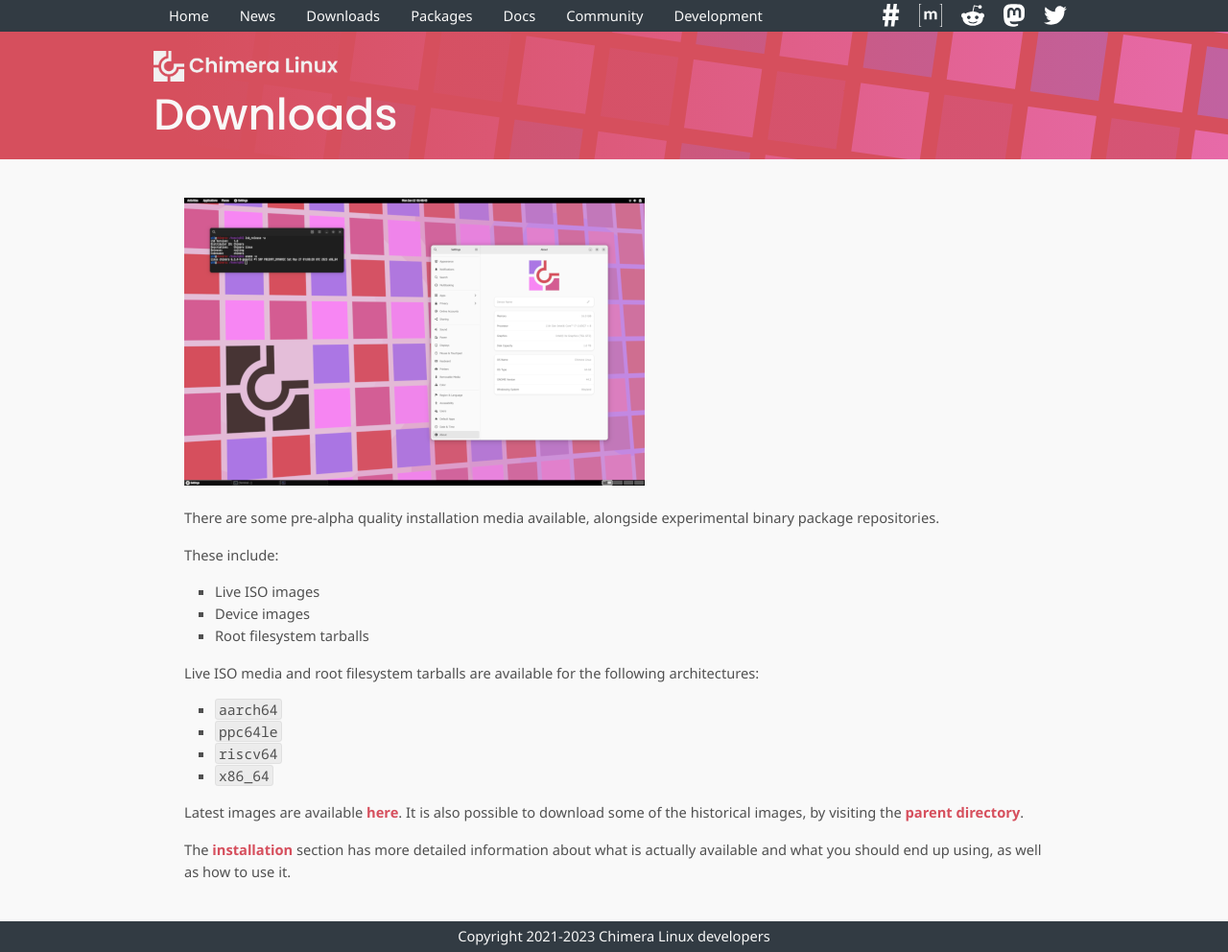
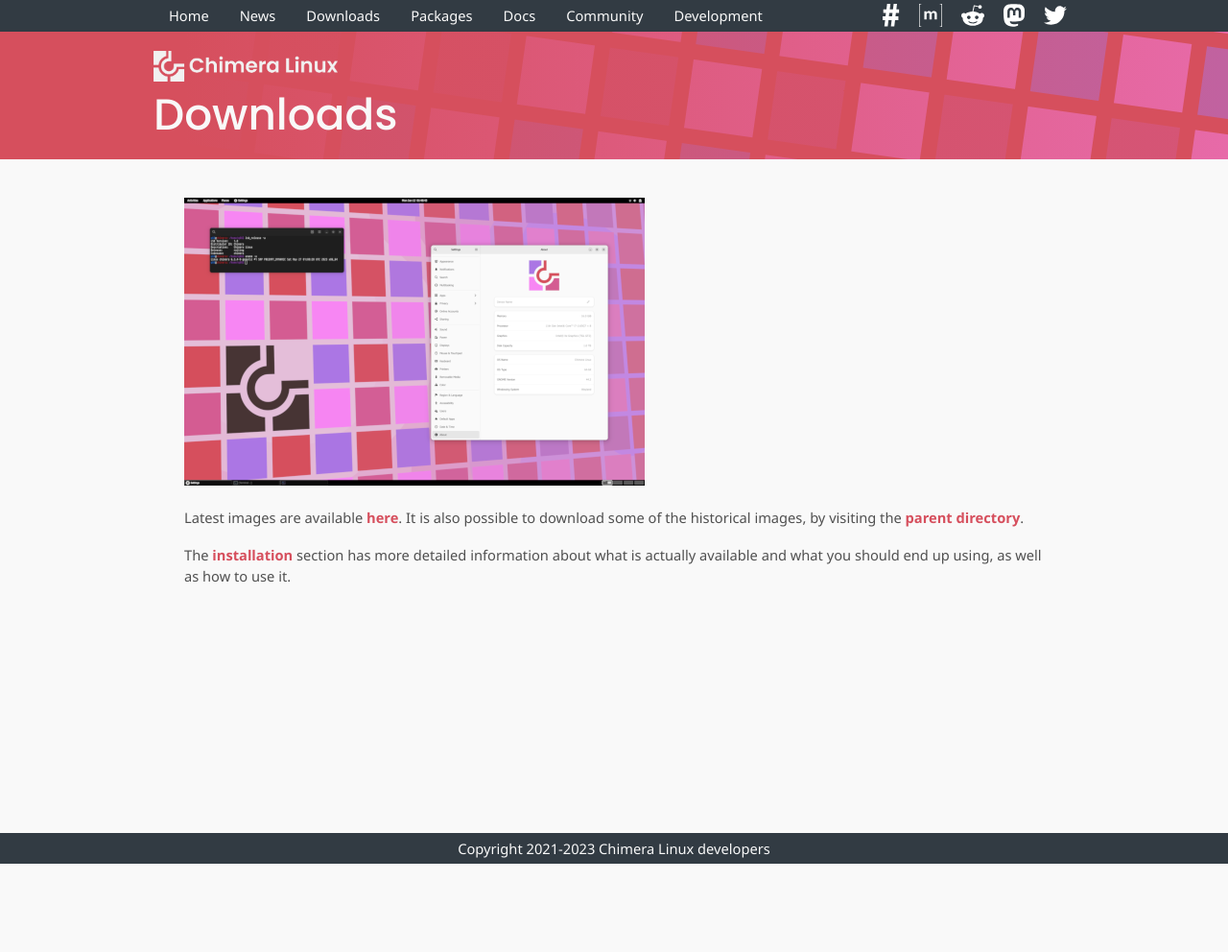
Before and after one commit to chimera-linux/chimera-linux.github.io, a Jekyll site: the page built from downloads/index.md, in a window 1280 px wide. Shown: the whole page at 96% size. Built offline with Jekyll 4.4.1, drawn with Linux system fonts in a browser that asks for light colours; after the commit the page ends 900 px from its top, so only the background shows below that.

Commit message:
drop outdated information

```diff
--- a/downloads/index.md
+++ b/downloads/index.md
@@ -4,23 +4,6 @@
 ---
 
 [![Desktop screenshot thumbnail](/assets/thumb.png)](/assets/screenshot.png)
-
-There are some pre-alpha quality installation media available, alongside
-experimental binary package repositories.
-
-These include:
-
-* Live ISO images
-* Device images
-* Root filesystem tarballs
-
-Live ISO media and root filesystem tarballs are available for the following
-architectures:
-
-* `aarch64`
-* `ppc64le`
-* `riscv64`
-* `x86_64`
 
 Latest images are available [here](https://repo.chimera-linux.org/live/latest).
 It is also possible to download some of the historical images, by visiting
```
